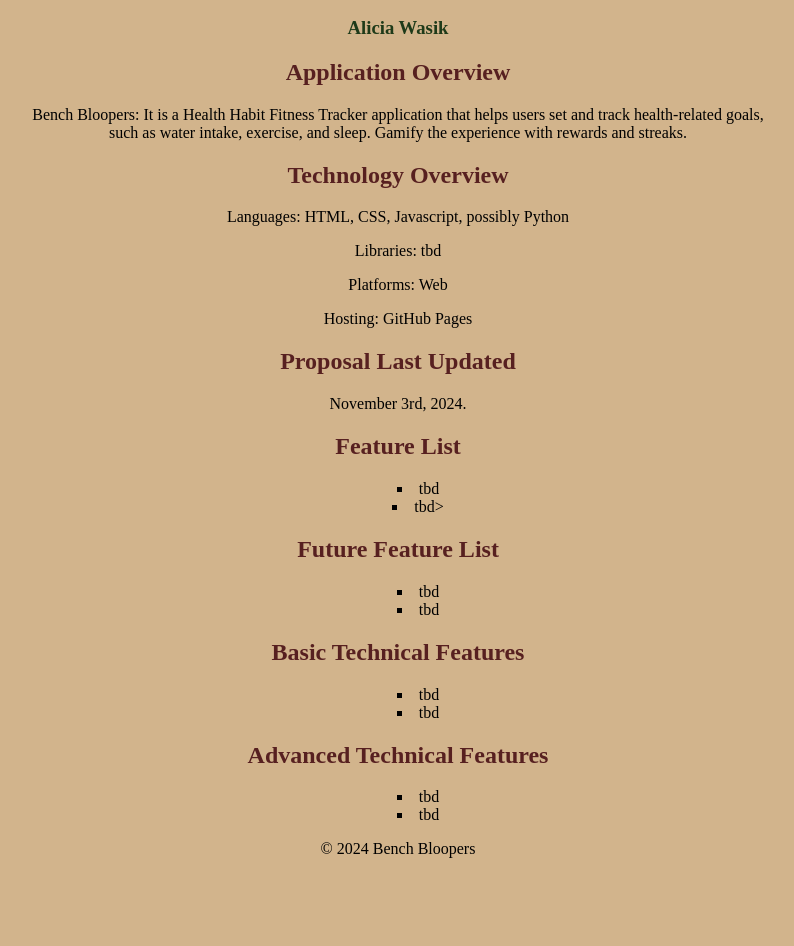
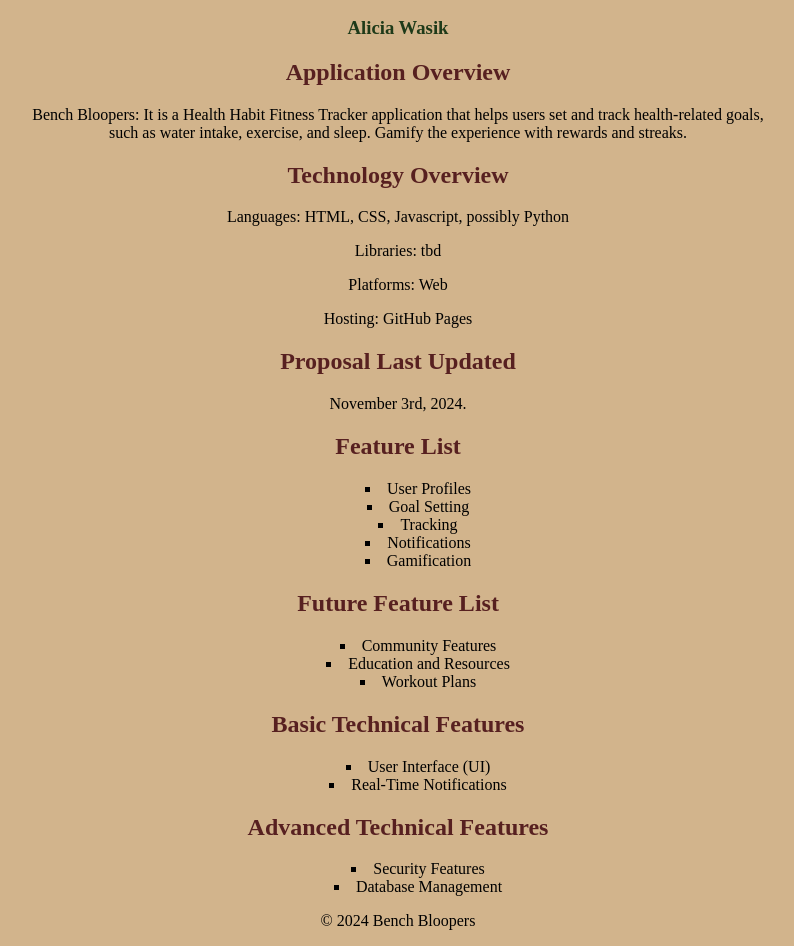
Before and after one commit to aliciawasik/project-proposal, a plain HTML site: page index.html in a window 1280 px wide. Shown: the part 110-1056 px from the top of the page, without its empty margins (242-1036 px from the left). Before the commit the page ends 984 px from the top, so only its background shows below. Drawn offline with Linux system fonts and the light colour scheme.

Commit message:
updated index :)

```diff
--- a/index.html
+++ b/index.html
@@ -37,32 +37,36 @@
     <section>
         <h2>Feature List</h2>
         <ul>
-            <li>tbd</li>
-            <li>tbd></li>
+            <li>User Profiles</li>
+            <li>Goal Setting</li>
+            <li>Tracking</li>
+            <li>Notifications</li>
+            <li>Gamification</li>
         </ul>
     </section>
 
     <section>
         <h2>Future Feature List</h2>
         <ul>
-            <li>tbd</li>
-            <li>tbd</li>
+            <li>Community Features</li>
+            <li>Education and Resources</li>
+            <li>Workout Plans</li>
         </ul>
     </section>
 
     <section>
         <h2>Basic Technical Features</h2>
         <ul>
-            <li>tbd</li>
-            <li>tbd</li>
+            <li>User Interface (UI)</li>
+            <li>Real-Time Notifications</li>
         </ul>
     </section>
 
     <section>
         <h2>Advanced Technical Features</h2>
         <ul>
-            <li>tbd</li>
-            <li>tbd</li>
+            <li>Security Features</li>
+            <li>Database Management</li>
         </ul>
     </section>
 
```
